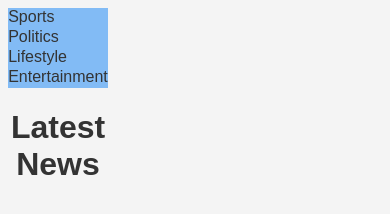
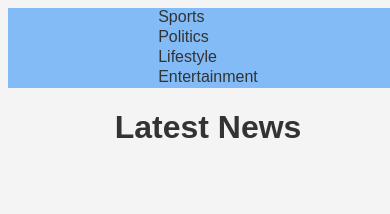
Before and after one commit to Maureen-Njango/News-, a plain HTML site: page news.html in a window 390 px wide. Drawn offline with Linux system fonts and the light colour scheme; no server answers.

Commit message:
added changes

```diff
--- a/style.css
+++ b/style.css
@@ -98,7 +98,8 @@ nav a{
 }
 @media screen and (min-width:280px) and (max-width: 460px){
     body{
-        width: 100px;
+        width: 400px;
+        height: 500px;
     }
     #landingpage{
         font-size: xx-large;
```
